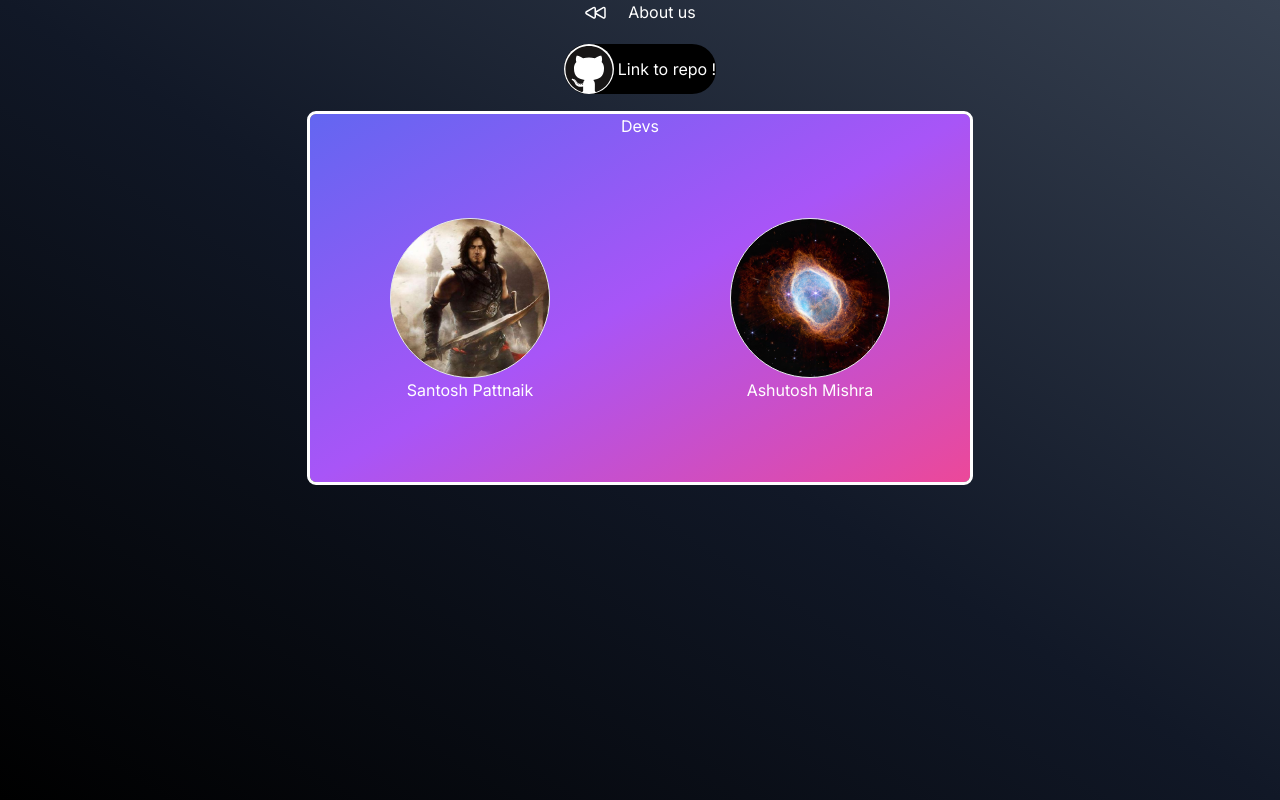
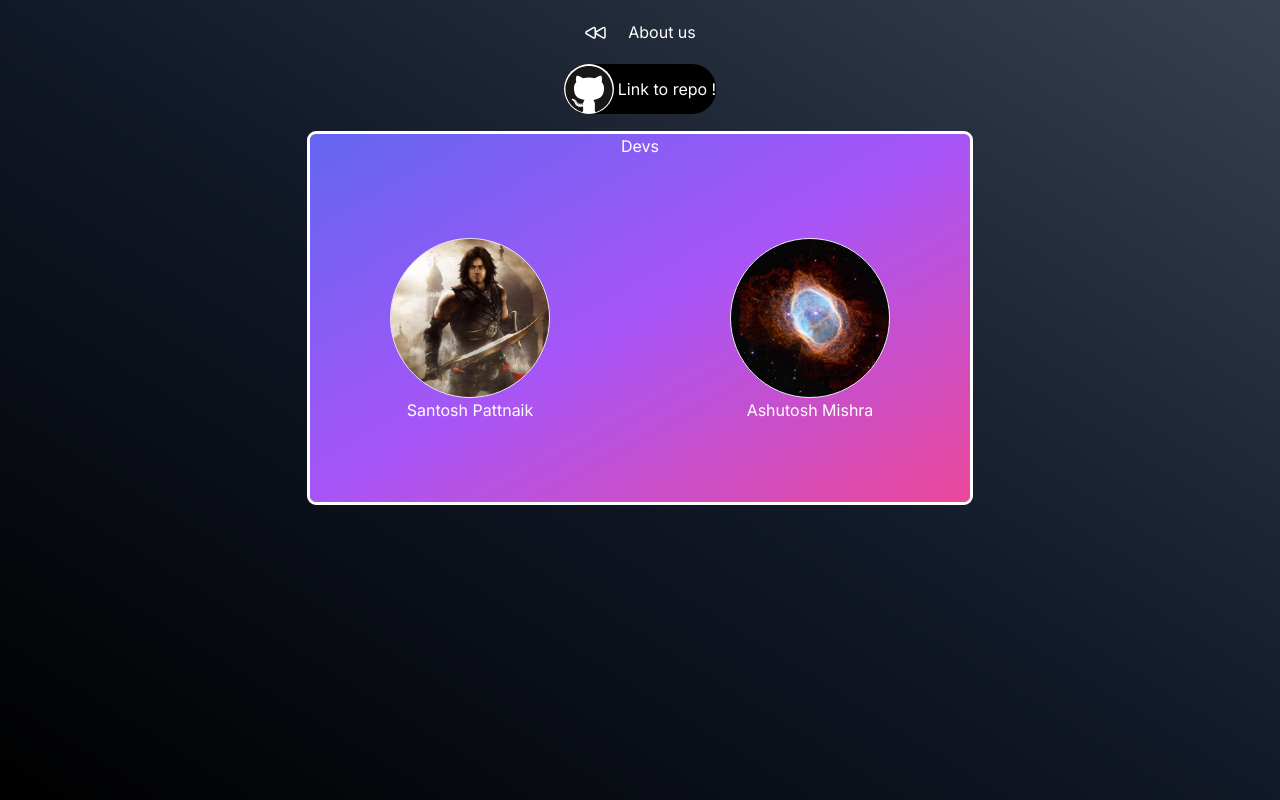
Before and after one commit to SantoshPattnaik/experienceos, a Next.js app: page /about in a window 1280 px wide. Built offline with nearby package versions, Linux system fonts and the light colour scheme.

Commit message:
smol style change on about page

```diff
--- a/src/app/about/page.tsx
+++ b/src/app/about/page.tsx
@@ -7,7 +7,7 @@ import Link from "next/link";
 function page() {
 	return (
 		<div className="bg-gradient-to-bl from-gray-700 via-gray-900 to-black h-screen w-screen text-center text-white flex flex-col place-items-center">
-			<div className="flex gap-5">
+			<div className=" mt-5 flex gap-5 hover:outline rounded-3xl">
 				<Link href={"/"}>
 					<svg
 						xmlns="http://www.w3.org/2000/svg"
@@ -15,7 +15,7 @@ function page() {
 						viewBox="0 0 24 24"
 						strokeWidth={1.5}
 						stroke="currentColor"
-						className="size-6 hover:outline rounded-full"
+						className="size-6 "
 					>
 						<path
 							strokeLinecap="round"
```
